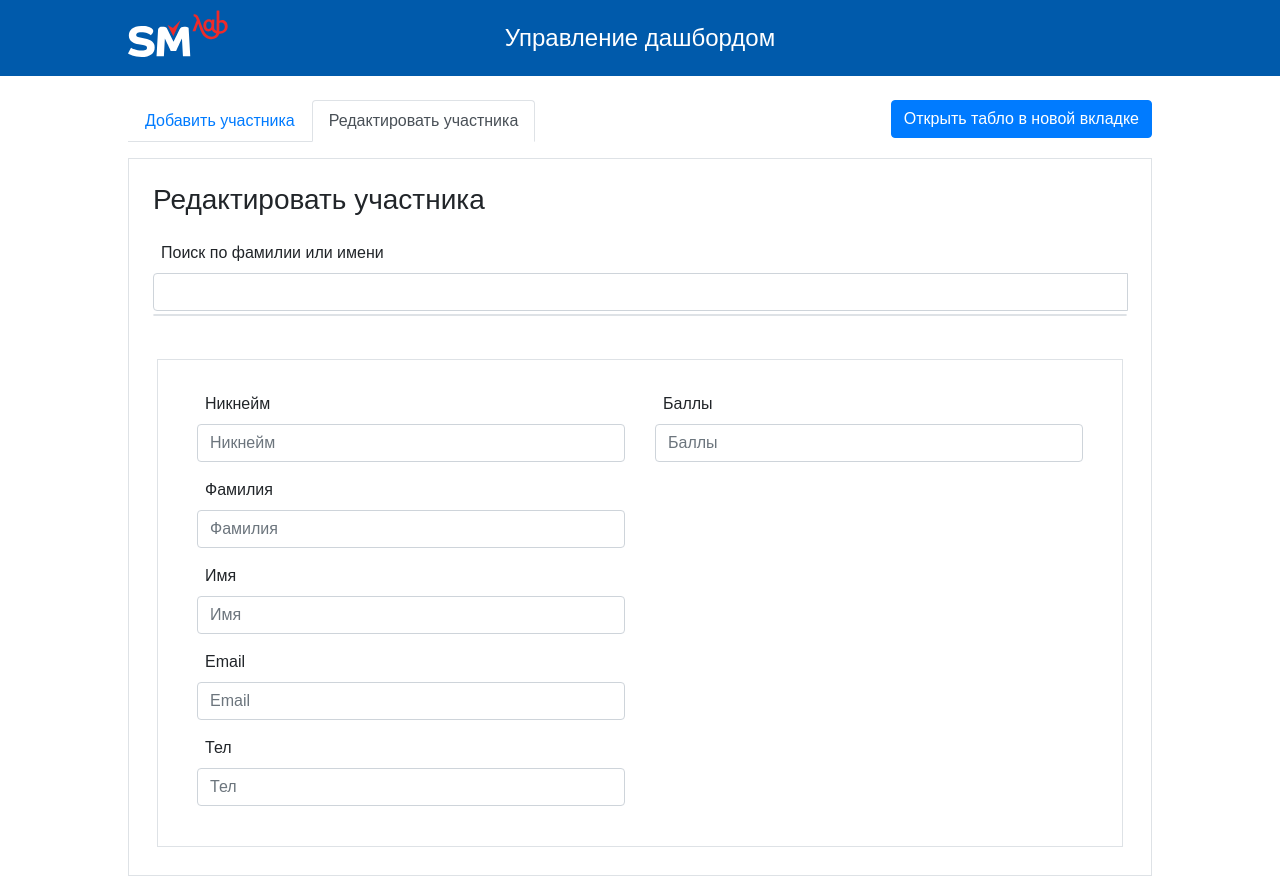
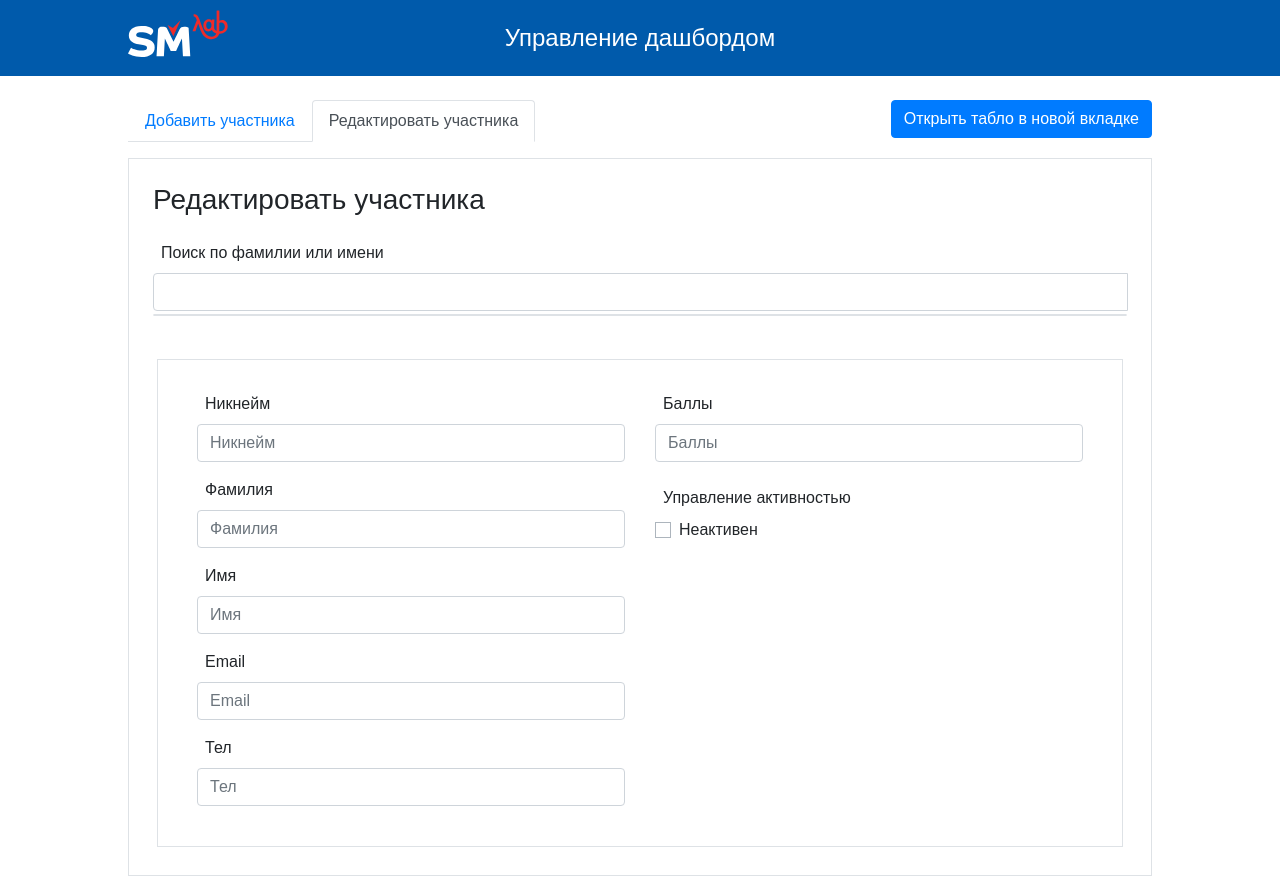
Before and after one commit to EugeneKorniets/jpoint-front, a Vue app: page /#/admin/add-rating in a window 1280 px wide. Built offline with nearby package versions, Linux system fonts and the light colour scheme.

Commit message:
add active checkbox

```diff
--- a/src/pages/AddRating.vue
+++ b/src/pages/AddRating.vue
@@ -123,6 +123,22 @@
 						>
 					</label>
 				</div>
+				<div class="form-group">
+					<span class="d-block m-2 mt-4">Управление активностью</span>
+
+					<input
+						id="active"
+						class="custom-control-input"
+						type="checkbox"
+						v-model="currentActive"
+					>
+					<label
+						class="d-block ml-4 custom-control-label"
+						for="active"
+					>
+						{{ currentActive ? 'Активен' : 'Неактивен' }}
+					</label>
+				</div>
 			</div>
 		</form>
 		<app-notification
@@ -163,6 +179,8 @@
 
 				currentScore: '',
 
+				currentActive: '',
+
 				relevantSearchList: [],
 
 				error: '',
@@ -199,6 +217,7 @@
 				this.currentMail = member.email
 				this.currentPhone = member.phone
 				this.currentScore = member.score
+				this.currentActive = member.active
         this.relevantSearchList = []
 			},
 
@@ -212,7 +231,8 @@
 						name: this.currentFirstName,
 						email: this.currentMail,
 						phone: this.currentPhone,
-						score: this.currentScore
+						score: this.currentScore,
+						active: this.currentActive
 					}
           axios({
             url: `${server.host}${server.endpoints.update}`,
@@ -242,6 +262,7 @@
         this.currentMail = ''
         this.currentPhone = ''
         this.currentScore = ''
+        this.currentActive = ''
         this.relevantSearchList = []
 			},
 
```
